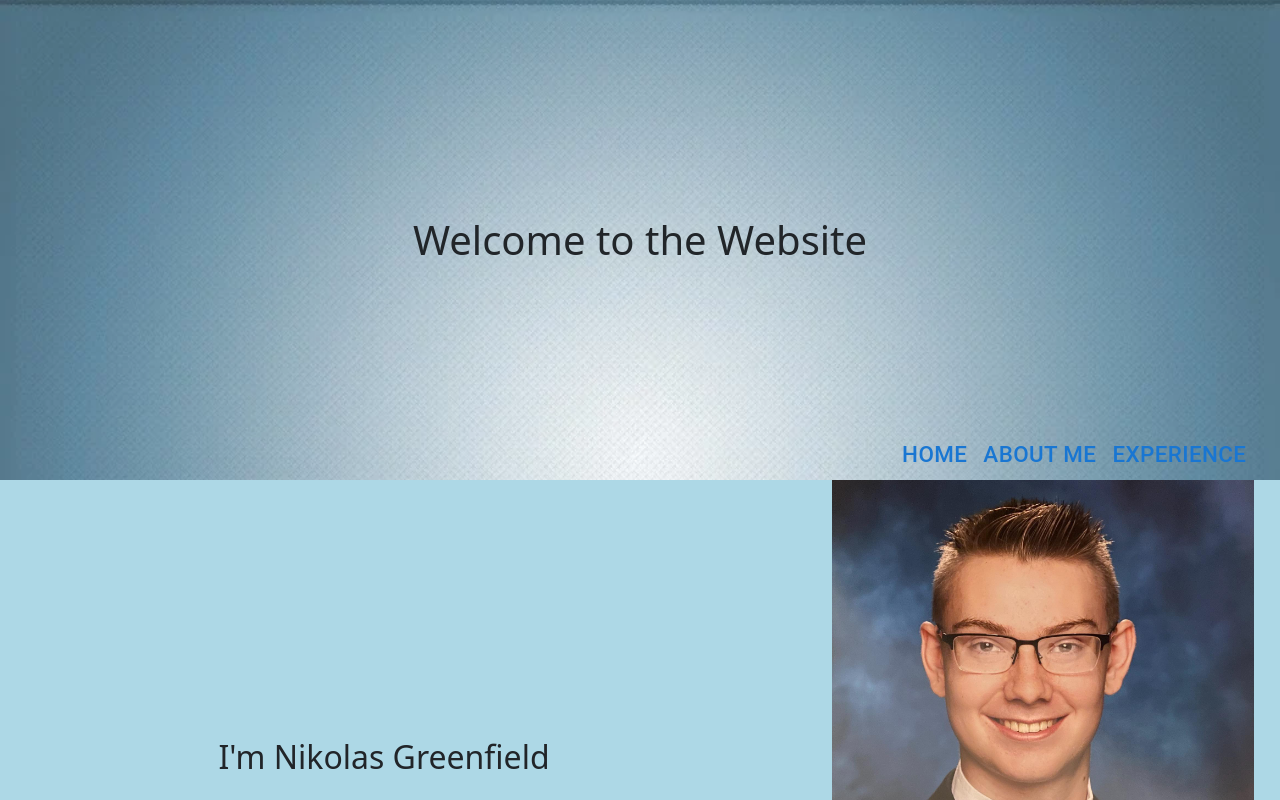
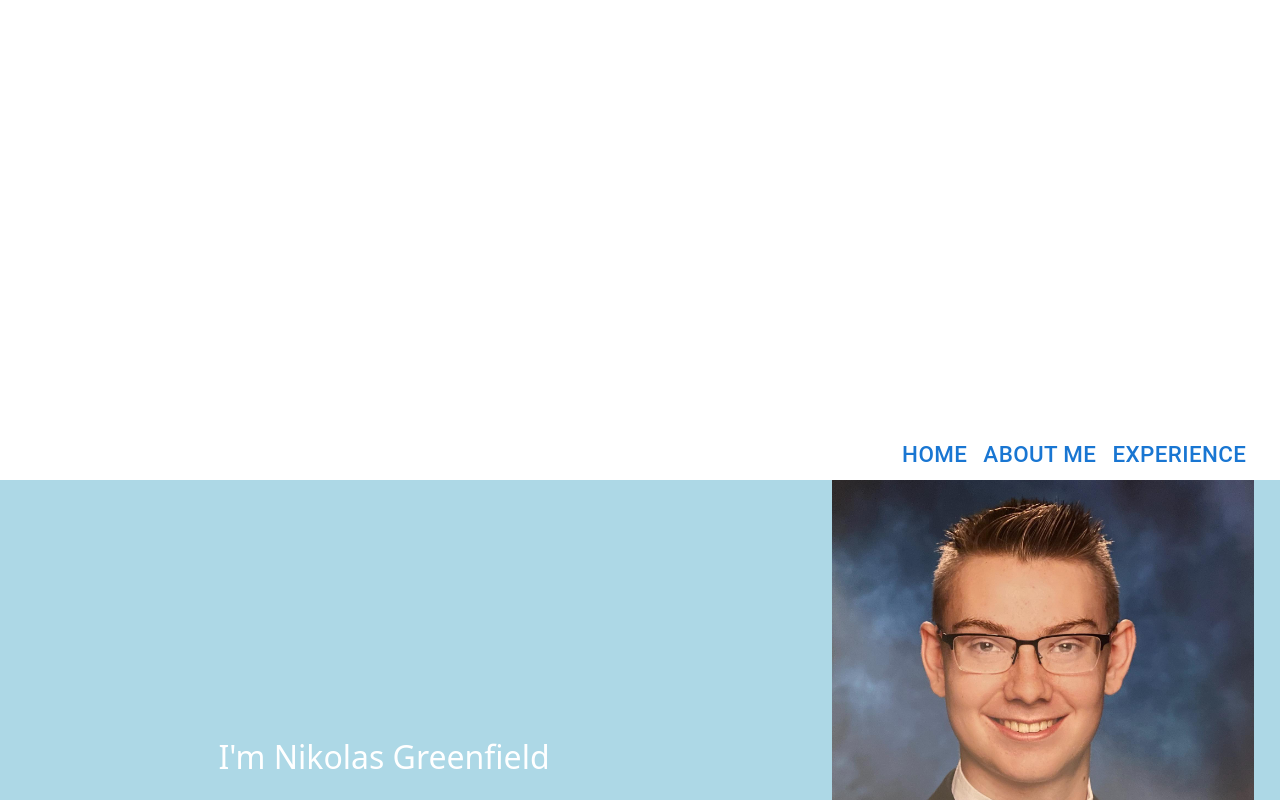
Before and after one commit to NikolasGreenfield/NikolasGreenfield.github.io, a React (Create React App) app: page / in a window 1280 px wide. Shown: the top 800 px of the page. Built offline with nearby package versions, Linux system fonts and the light colour scheme; no server answers.

Commit message:
Added APOD API support for the background image of the main page.

```diff
--- /dev/null
+++ b/src/APIClients/FetchAPOD.ts
@@ -0,0 +1,29 @@
+const apiURL =
+    `https://api.nasa.gov/planetary/apod?api_key=${process.env.REACT_APP_APOD_API_KEY as string}`;
+
+interface IAPOD {
+    copyright: string;
+    date: string;
+    explanation: string;
+    hdurl: string;
+    media_type: string;
+    service_version: string;
+    title: string;
+    url: string;
+}
+
+/**
+ * Gets the HDURL of the APOD from the NASA APOD API
+ */
+export function getAPODURL(): Promise<string> {
+    return fetchAPOD().then((response:IAPOD)=>response.hdurl);
+}
+
+/**
+ * Gets the APOD JSON object
+ */
+function fetchAPOD(): Promise<IAPOD> {
+    return fetch(apiURL)
+        .then((response) => response.json())
+        .catch((Error) => console.warn("Your mom"));
+}
--- a/src/components/mainPage/MainPage.scss
+++ b/src/components/mainPage/MainPage.scss
@@ -5,10 +5,13 @@ html, body {
     display: flex;
     flex-direction: column;
 
-    background-image: url(../../assets/Gradient-Background.webp);
+    //background-image: url(../../assets/Gradient-Background.webp);
     background-attachment: fixed;
     background-repeat: no-repeat;
     background-size: cover;
+    background-color:white;
+    opacity: 100;
+    color: white;
 }
 
 .IntroSection {
--- a/src/components/mainPage/MainPage.tsx
+++ b/src/components/mainPage/MainPage.tsx
@@ -1,4 +1,4 @@
-import React from 'react';
+import React, {useEffect, useState} from 'react';
 import { Link } from 'react-router-dom';
 import { Button } from '@mui/material';
 import GitHubIcon from '@mui/icons-material/GitHub';
@@ -8,14 +8,24 @@ import Header from '../header/Header';
 import Footer from '../footer/Footer';
 import Headshot from '../../assets/Headshot.jpg';
 import './MainPage.scss';
-
+import { getAPODURL } from 'APIClients/FetchAPOD';
 
 /**
  * The main page that is displayed by default, linking to extra pages.
+ * Uses the NASA APOD API to get daily a daily astronomy picture and uses this iamge as the header
+ * background image.
  */
 function MainPage(): JSX.Element {
+    const [APODURL, setAPODURL] = useState<string>("");
+    useEffect(() => {
+        getAPODURL().then((response)=>setAPODURL(response));
+    }, []);
+
+    /**
+     * Returns the tsx div that will be displayed when the component is included.
+     */
     return(
-        <div className="MainPage">
+        <div className="MainPage" style={{backgroundImage: `url(${APODURL})`}}>
             <Header title="Welcome to the Website" className="Main" />
 
             <div className="IntroSection">
```
